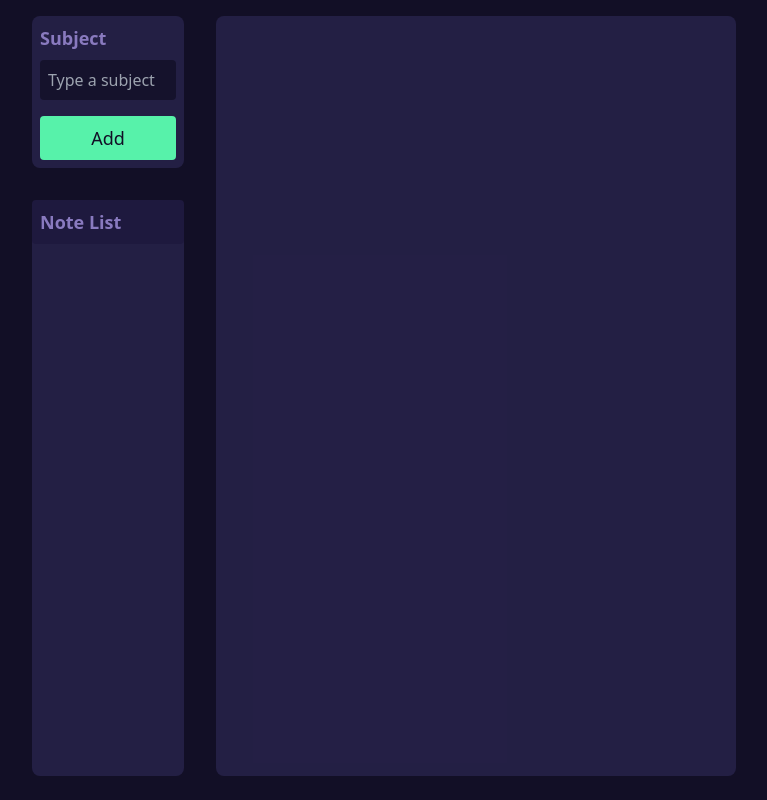
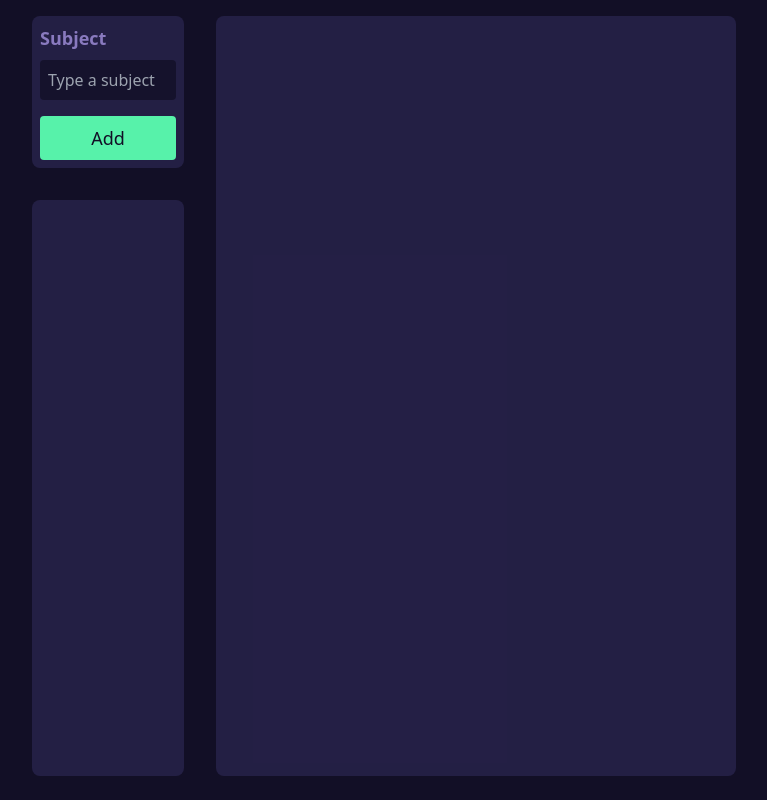
Before and after one commit to EmanuelMarquessf/Noote, a Vue app: page / in a window 1280 px wide. Shown: the whole page, without its empty margins (256-1023 px from the left). Built offline with nearby package versions, Linux system fonts and the light colour scheme; what oh-vue-icons would draw is missing.

Commit message:
Li click fix

```diff
--- a/src/App.vue
+++ b/src/App.vue
@@ -58,7 +58,7 @@ function removeImage(element : string) {
     <div class="flex flex-col gap-8 h-full rounded-lg col-span-2 md:col-span-3">
       <NoteInput @addNote="(note : Note) => notesArray.push(note)" />
       <div class="flex flex-col gap-1 bg-background2/60 flex-1 rounded-lg">
-        <label class="text-secondary font-semibold text-lg py-2 px-2 bg-customBlue-400 rounded" >Note List</label>
+        <label class="text-secondary font-semibold text-lg py-2 px-2 bg-background2 rounded-t-md md:hidden" >Note List</label>
         <draggable v-model="notesArray" tag="ul" item-key="id" :animation="300">
 
           <template #item="{ element: note }">
--- a/src/components/NoteList.vue
+++ b/src/components/NoteList.vue
@@ -7,14 +7,11 @@ defineProps({
 });
 
 const emit = defineEmits(["selectNote", "excludeNote"]);
-
-
-
 </script>
 
 <template>
   <li
-    class="flex items-center justify-between px-6 p-2 capitalize select-none cursor-pointer rounded-b-none rounded-lg text-lg font-medium"
+    class="flex flex-row justify-between items-center px-6 p-2 capitalize w-full select-none cursor-pointer rounded-b-none rounded-lg text-lg font-medium"
     :class="{
       'bg-customBlue-400 border-b-2 border-b-primary/70 text-secondary':
         selectedNote?.id === note?.id,
@@ -22,13 +19,14 @@ const emit = defineEmits(["selectNote", "excludeNote"]);
         selectedNote?.id !== note?.id,
     }"
   >
-    <span class="block" @click="$emit('selectNote', note)">
+    <span @click="$emit('selectNote', note)" class="block flex-1">
       {{ note?.subject }}
     </span>
+
     <v-icon
       v-if="selectedNote && note?.id === selectedNote.id"
       @click="$emit('excludeNote', note?.id)"
-      class="text-customBlue-300/80 cursor-pointer w-6 h-6 transition-colors ease-linear duration-700"
+      class="text-customBlue-300/80 cursor-pointer w-6 h-6 transition-colors ease-linear duration-700 col-span-2"
       name="bi-trash-fill"
     />
   </li>
```
